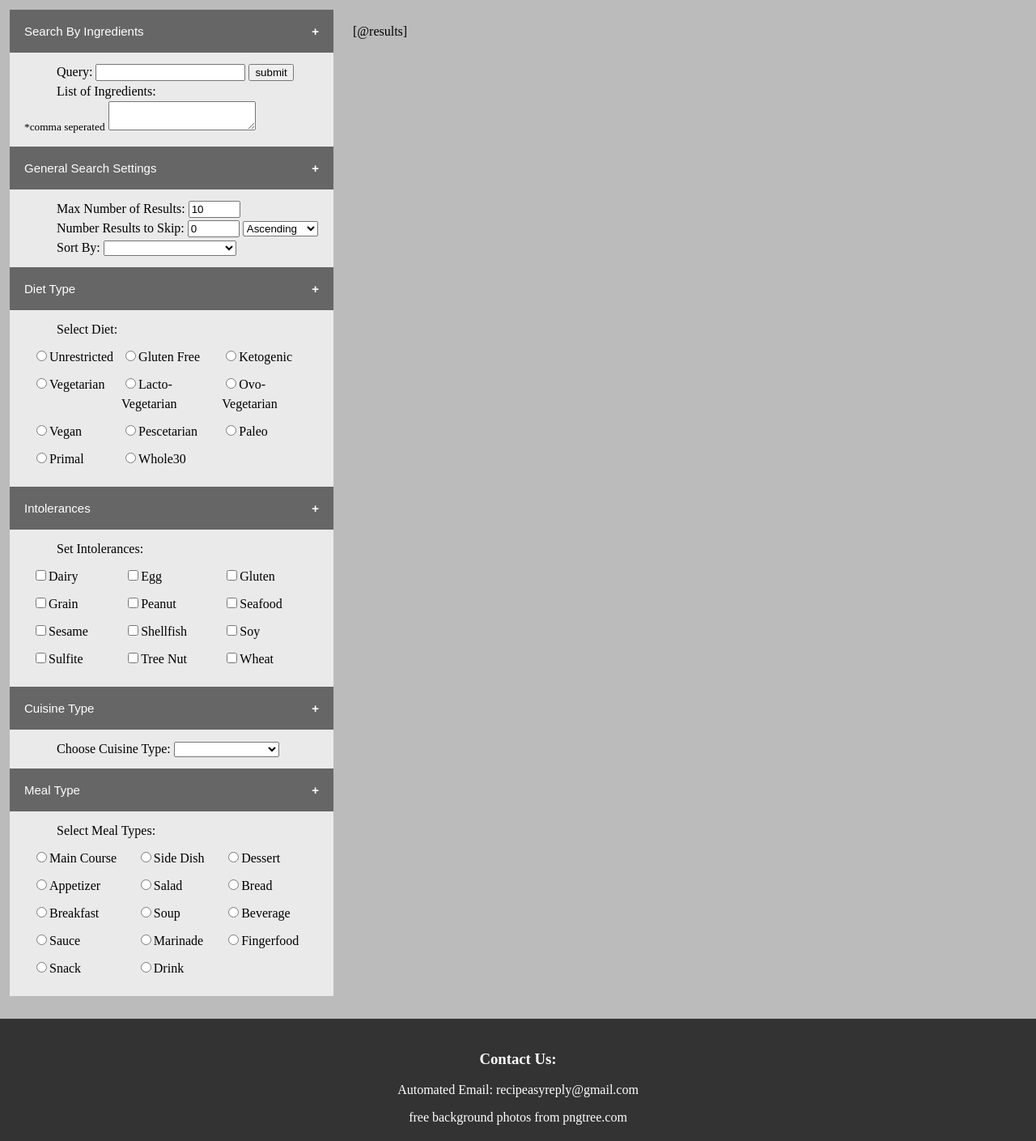
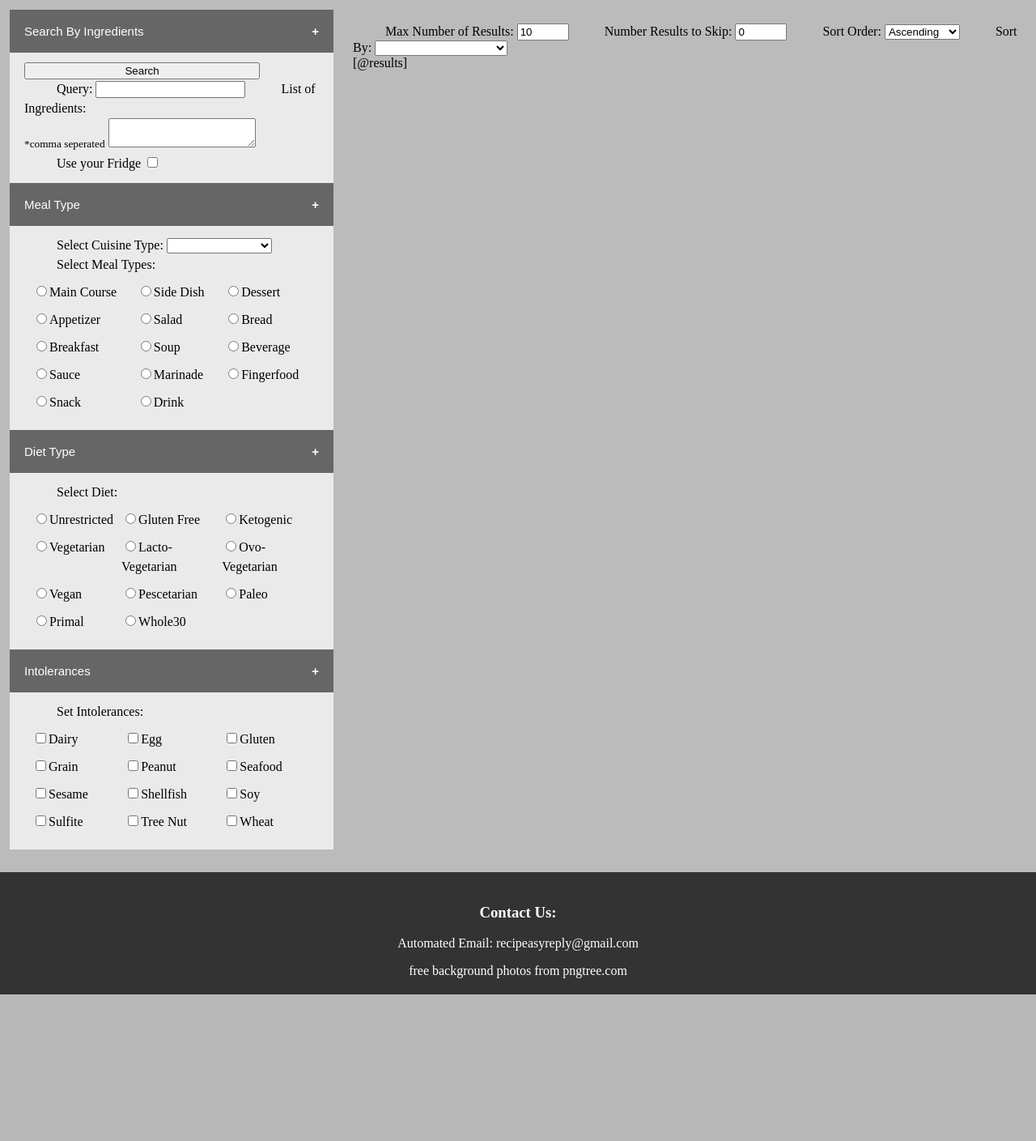
Before and after one commit to Dinesh1503/RecipEasy-Recipe-Website-, a PHP site: page /search.php in a window 1280 px wide. Shown: the part 259-1668 px from the top of the page at 81% size. After the commit the page ends 1487 px from the top, so only its background shows below. Run offline with PHP 8.4, Linux system fonts and the light colour scheme.

Commit message:
Templated search page

```diff
--- /dev/null
+++ b/Main/elements/form-cuisine.tpl
@@ -0,0 +1,30 @@
+<!-- <label for="cuisine">Choose from dropdown</label> -->
+<select name="cuisine" id="cuisineList">
+    <option value=""></option>
+    <option value="African">African</option>
+    <option value="American">American</option>
+    <option value="British">British</option>
+    <option value="Cajun">Cajun</option>
+    <option value="Caribbean">Caribbean</option>
+    <option value="Chinese">Chinese</option>
+    <option value="Eastern European">Eastern European</option>
+    <option value="European">European</option>
+    <option value="French">French</option>
+    <option value="German">German</option>
+    <option value="Greek">Greek</option>
+    <option value="Indian">Indian</option>
+    <option value="Irish">Irish</option>
+    <option value="Italian">Italian</option>
+    <option value="Japanese">Japanese</option>
+    <option value="Jewish">Jewish</option>
+    <option value="Korean">Korean</option>
+    <option value="Latin American">Latin American</option>
+    <option value="Mediterranean">Mediterranean</option>
+    <option value="Mexican">Mexican</option>
+    <option value="Middle Eastern">Middle Eastern</option>
+    <option value="Nordic">Nordic</option>
+    <option value="Southern">Southern</option>
+    <option value="Spanish">Spanish</option>
+    <option value="Thai">Thai</option>
+    <option value="Vietnamese">Vietnamese</option>
+</select>
--- /dev/null
+++ b/Main/elements/page-search.tpl
@@ -0,0 +1,6 @@
+<link rel="stylesheet" type="text/css" href="css/search.css">
+<div class="two-columns">
+    [@searchBar]
+    [@searchResults]
+    <script src="elements/collapse.js"></script>
+</div>
--- a/Main/elements/resultsGrid.tpl
+++ b/Main/elements/resultsGrid.tpl
@@ -1,4 +1,41 @@
 <div class="searchResults" >
+    <div class="grid-settings">
+        <label for="number">Max Number of Results:</label>
+		<input type="number" id="quantity" name="number" min="1" max="100" value="10">
+		<label for="offset">Number Results to Skip:</label>
+		<input type="number" id="skips" name="offset" min="0" max="900" value="0">
+		<label for="sortDirection">Sort Order:</label>
+		<select name="sortDirection" id="sortDirection">
+			<option value="asc">Ascending</option>
+			<option value="desc">Descending</option>
+		</select>
+		<label for="sort">Sort By:</label>
+		<select name="sort" id="sort">
+			<option value=""></option>
+			<option value="meta-score">Meta-Score</option>
+			<option value="popularity">Popularity</option>
+			<option value="healthiness">Healthiness</option>
+			<option value="price">Price</option>
+			<option value="time">Time</option>
+			<option value="random">Random</option>
+			<option value="max-used-ingredients">Max-Used-Ingredients</option>
+			<option value="min-missing-ingredients">Min-Missing-Ingredients</option>
+			<option value="alcohol">Alcohol</option>
+			<option value="caffeine">Caffeine</option>
+			<option value="energy">Energy</option>
+			<option value="protein">Protein</option>
+			<option value="sodium">Sodium</option>
+			<option value="sugar">Sugar</option>
+			<option value="calories">Calories</option>
+			<option value="carbohydrates">Carbohydrates</option>
+			<option value="carbs">Carbs</option>
+			<option value="cholesterol">Cholesterol</option>
+			<option value="total-fat">Total-Fat</option>
+			<option value="trans-fat">Trans-Fat</option>
+			<option value="saturated-fat">Saturated-Fat</option>
+			<option value="fiber">Fiber</option>
+		</select>
+    </div>
     <div class="results-grid">
         [@results]
     </div>
--- a/Main/elements/searchBar.html
+++ /dev/null
@@ -1,252 +0,0 @@
-<link rel="stylesheet" type="text/css" href="css/search.css">
-<div class="searchBar">
-	<form method="get" style="display:block;text-decoration:none;">
-
-		<!-- Set Ingredients -->
-		<button type="button" class="collapsible">Search By Ingredients</button>
-		<div class="content">
-			<!-- query -->
-			<label for="query">Query:</label>
-			<input type="text" name="query" class="text"/>
-			<input type="submit" name="searchBtn" class="submit" value="submit"/>
-			<br>
-			<!-- ingredients list -->
-			<label for="ingrTextArea">List of Ingredients:  <br><small>*comma seperated</small></label>
-			<textarea id="ingrTextArea" name="includeIngredients" value=""></textarea>
-		</div>
-
-
-		<button type="button" class="collapsible">General Search Settings</button>
-		<div class="content">
-		<!-- get number of search results -->
-			<label for="number">Max Number of Results:</label>
-			<input type="number" id="quantity" name="number" min="1" max="100" value="10"><br>
-			<label for="offset">Number Results to Skip:</label>
-			<input type="number" id="skips" name="offset" min="0" max="900" value="0">
-			<select name="sortDirection" id="sortDirection">
-				<option value="asc">Ascending</option>
-				<option value="desc">Descending</option>
-			</select><br>
-			<label for="sort">Sort By:</label>
-			<select name="sort" id="sort">
-				<option value=""></option>
-				<option value="meta-score">Meta-Score</option>
-				<option value="popularity">Popularity</option>
-				<option value="healthiness">Healthiness</option>
-				<option value="price">Price</option>
-				<option value="time">Time</option>
-				<option value="random">Random</option>
-				<option value="max-used-ingredients">Max-Used-Ingredients</option>
-				<option value="min-missing-ingredients">Min-Missing-Ingredients</option>
-				<option value="alcohol">Alcohol</option>
-				<option value="caffeine">Caffeine</option>
-				<option value="energy">Energy</option>
-				<option value="protein">Protein</option>
-				<option value="sodium">Sodium</option>
-				<option value="sugar">Sugar</option>
-				<option value="calories">Calories</option>
-				<option value="carbohydrates">Carbohydrates</option>
-				<option value="carbs">Carbs</option>
-				<option value="cholesterol">Cholesterol</option>
-				<option value="total-fat">Total-Fat</option>
-				<option value="trans-fat">Trans-Fat</option>
-				<option value="saturated-fat">Saturated-Fat</option>
-				<option value="fiber">Fiber</option>
-			</select>
-		</div>
-
-
-		<!-- Set diet type -->
-		<button type="button" class="collapsible">Diet Type</button>
-		<div class="content">
-			<label>Select Diet:</label>
-			<div class="grid-container">
-				<div>
-				<input type="radio" id="diet0" name="diet" value="Unrestricted">Unrestricted
-				</div>
-				<div>
-				<input type="radio" id="diet1" name="diet" value="Gluten Free">Gluten Free
-				</div>
-				<div>
-				<input type="radio" id="diet2" name="diet" value="Ketogenic">Ketogenic
-				</div>
-				<div>
-				<input type="radio" id="diet3" name="diet" value="Vegetarian">Vegetarian
-				</div>
-				<div>
-				<input type="radio" id="diet4" name="diet" value="Lacto-Vegetarian">Lacto-Vegetarian
-				</div>
-				<div>
-				<input type="radio" id="diet5" name="diet" value="Ovo-Vegetarian">Ovo-Vegetarian
-				</div>
-				<div>
-				<input type="radio" id="diet6" name="diet" value="Vegan">Vegan
-				</div>
-				<div>
-				<input type="radio" id="diet7" name="diet" value="Pescetarian">Pescetarian
-				</div>
-				<div>
-				<input type="radio" id="diet8" name="diet" value="Paleo">Paleo
-				</div>
-				<div>
-				<input type="radio" id="diet9" name="diet" value="Primal">Primal
-				</div>
-				<div>
-				<input type="radio" id="diet10" name="diet" value="Whole30">Whole30
-				</div>
-			</div>
-		</div>
-
-
-		<!-- Set intolerance(s) -->
-		<button type="button" class="collapsible">Intolerances</button>
-		<div class="content">
-			<label>Set Intolerances:</label>
-			<div class="grid-container">
-				<div>
-				<input type="checkbox" id="intolerance1" name="intolerances" value="Dairy">Dairy
-				</div>
-				<div>
-				<input type="checkbox" id="intolerance2" name="intolerances" value="Egg">Egg
-				</div>
-				<div>
-				<input type="checkbox" id="intolerance3" name="intolerances" value="Gluten">Gluten
-				</div>
-				<div>
-				<input type="checkbox" id="intolerance4" name="intolerances" value="Grain">Grain
-				</div>
-				<div>
-				<input type="checkbox" id="intolerance5" name="intolerances" value="Peanut">Peanut
-				</div>
-				<div>
-				<input type="checkbox" id="intolerance6" name="intolerances" value="Seafood">Seafood
-				</div>
-				<div>
-				<input type="checkbox" id="intolerance7" name="intolerances" value="Sesame">Sesame
-				</div>
-				<div>
-				<input type="checkbox" id="intolerance8" name="intolerances" value="Shellfish">Shellfish
-				</div>
-				<div>
-				<input type="checkbox" id="intolerance9" name="intolerances" value="Soy">Soy
-				</div>
-				<div>
-				<input type="checkbox" id="intolerance10" name="intolerances" value="Sulfite">Sulfite
-				</div>
-				<div>
-				<input type="checkbox" id="intolerance11" name="intolerances" value="Tree Nut">Tree Nut
-				</div>
-				<div>
-				<input type="checkbox" id="intolerance12" name="intolerances" value="Wheat">Wheat
-				</div>
-			</div>
-		</div>
-
-
-		<!-- Set cuisin type -->
-		<button type="button" class="collapsible">Cuisine Type</button>
-		<div class="content">
-			<label for="cuisine">Choose Cuisine Type:</label>
-			<select name="cuisine" id="cuisineList">
-				<option value=""></option>
-				<option value="African">African</option>
-				<option value="American">American</option>
-				<option value="British">British</option>
-				<option value="Cajun">Cajun</option>
-				<option value="Caribbean">Caribbean</option>
-				<option value="Chinese">Chinese</option>
-				<option value="Eastern European">Eastern European</option>
-				<option value="European">European</option>
-				<option value="French">French</option>
-				<option value="German">German</option>
-				<option value="Greek">Greek</option>
-				<option value="Indian">Indian</option>
-				<option value="Irish">Irish</option>
-				<option value="Italian">Italian</option>
-				<option value="Japanese">Japanese</option>
-				<option value="Jewish">Jewish</option>
-				<option value="Korean">Korean</option>
-				<option value="Latin American">Latin American</option>
-				<option value="Mediterranean">Mediterranean</option>
-				<option value="Mexican">Mexican</option>
-				<option value="Middle Eastern">Middle Eastern</option>
-				<option value="Nordic">Nordic</option>
-				<option value="Southern">Southern</option>
-				<option value="Spanish">Spanish</option>
-				<option value="Thai">Thai</option>
-				<option value="Vietnamese">Vietnamese</option>
-			</select>
-		</div>
-
-
-		<!-- Meal Type -->
-		<button type="button" class="collapsible">Meal Type</button>
-		<div class="content">
-			<label>Select Meal Types:</label>
-			<div class="grid-container">
-				<div>
-				<input type="radio" id="mealType1" name="type" value="main course">Main Course
-				</div>
-				<div>
-				<input type="radio" id="mealType2" name="type" value="side dish">Side Dish
-				</div>
-				<div>
-				<input type="radio" id="mealType3" name="type" value="dessert">Dessert
-				</div>
-				<div>
-				<input type="radio" id="mealType4" name="type" value="appetizer">Appetizer
-				</div>
-				<div>
-				<input type="radio" id="mealType5" name="type" value="salad">Salad
-				</div>
-				<div>
-				<input type="radio" id="mealType6" name="type" value="bread">Bread
-				</div>
-				<div>
-				<input type="radio" id="mealType7" name="type" value="breakfast">Breakfast
-				</div>
-				<div>
-				<input type="radio" id="mealType8" name="type" value="soup">Soup
-				</div>
-				<div>
-				<input type="radio" id="mealType9" name="type" value="beverage">Beverage
-				</div>
-				<div>
-				<input type="radio" id="mealType10" name="type" value="sauce">Sauce
-				</div>
-				<div>
-				<input type="radio" id="mealType11" name="type" value="marinade">Marinade
-				</div>
-				<div>
-				<input type="radio" id="mealType12" name="type" value="fingerfood">Fingerfood
-				</div>
-				<div>
-				<input type="radio" id="mealType13" name="type" value="snack">Snack
-				</div>
-				<div>
-				<input type="radio" id="mealType14" name="type" value="drink">Drink
-				</div>
-			</div>
-		</div>
-	</form>
-</div>
-
-
-<script>
-var coll = document.getElementsByClassName("collapsible");
-var i;
-
-for (i = 0; i < coll.length; i++) {
-coll[i].addEventListener("click", function() {
-	this.classList.toggle("active");
-	var content = this.nextElementSibling;
-	if (content.style.display === "block") {
-	content.style.display = "none";
-	} else {
-	content.style.display = "block";
-	}
-});
-coll[i].nextElementSibling.style.display = "block";
-}
-
-</script>
--- /dev/null
+++ b/Main/elements/searchBar.tpl
@@ -0,0 +1,51 @@
+<div class="searchBar">
+	<form method="get" style="display:block;text-decoration:none;">
+
+		<!-- Set Ingredients -->
+		<button type="button" class="collapsible">Search By Ingredients</button>
+		<div class="content">
+			<!-- query -->
+			<input type="submit" name="searchBtn" class="submit" value="Search" style="width: 80%;"/>
+			<br>
+			<label for="query">Query:</label>
+			<input type="text" name="query" class="text"/>
+			<!-- ingredients list -->
+			<label for="ingrTextArea">List of Ingredients:  <br><small>*comma seperated</small></label>
+			<textarea id="ingrTextArea" name="includeIngredients" value=""></textarea>
+			<br>
+			<label for="fridgeCheckbox">Use your Fridge</label>
+			<input type="checkbox" id="fridgeCheckbox" name="useFridge" value="true">
+		</div>
+
+		<!-- Meal Type -->
+		<button type="button" class="collapsible">Meal Type</button>
+		<div class="content">
+			<label>Select Cuisine Type:</label>
+			[@cuisine]
+			<br>
+			<label>Select Meal Types:</label>
+			<div class="grid-container">
+				[@meal]
+			</div>
+		</div>
+
+		<!-- Set diet type -->
+		<button type="button" class="collapsible">Diet Type</button>
+		<div class="content">
+			<label>Select Diet:</label>
+			<div class="grid-container">
+				[@diet]
+			</div>
+		</div>
+
+		<!-- Set intolerance(s) -->
+		<button type="button" class="collapsible">Intolerances</button>
+		<div class="content">
+			<label>Set Intolerances:</label>
+			<div class="grid-container">
+				[@intolerances]
+			</div>
+		</div>
+
+	</form>
+</div>
--- a/Main/search.php
+++ b/Main/search.php
@@ -4,7 +4,12 @@
 
 	require_once("main.php");
 
-	$content = file_get_contents("elements/searchBar.html");
+	$bar = new Template("elements/searchBar.tpl");
+	$bar->set("cuisine", file_get_contents("elements/form-cuisine.tpl"));
+	$bar->set("meal", file_get_contents("elements/form-meal.tpl"));
+	$bar->set("diet", file_get_contents("elements/form-diet.tpl"));
+	$bar->set("intolerances", file_get_contents("elements/form-intolerances.tpl"));
+
 	$grid = new Template("elements/resultsGrid.tpl");
 
 	if (array_key_exists("searchBtn", $_GET)) {
@@ -34,20 +39,9 @@
 			$recipes = $json->results;
 			for ($i = 0; $i < count($recipes); $i++) {
 				$recipe = $recipes[$i];
-				/*
-				<ul>
-					<li>Calories: $recipe->calories</li>
-					<li>Carbs: $recipe->carbs</li>
-					<li>Fat: $recipe->fat</li>
-					<li>Protein: $recipe->protein</li>
-				<ul>
-				Some basic information should be displayed in the grid item
-				Can't get from search rn and dont got time
-				Please sort out
-				*/
 
 				$result = new Template("elements/searchResult.tpl");
-				$result->set("link", "redirect_to_recipe.php/?db_id=$recipe->id");
+				$result->set("link", "recipe.php/?recipe_id=$recipe->id");
 				$result->set("title", "$recipe->title");
 				$result->set("img", "$recipe->image");
 				$results = $results . $result->output();
@@ -59,9 +53,15 @@
 		$grid->set("results", $results);
 	}
 
+	$page = new Template("elements/page-search.tpl");
+	$page->set("searchBar", $bar->output());
+	$page->set("searchResults", $grid->output());
+
+	$content = $page->output();
+
 	$layout = new Template("index.tpl");
 	$layout->set("title", "Search");
 	$layout->set("user", getUserElements());
-	$layout->set("content", $content . $grid->output());
+	$layout->set("content", $content);
 	echo($layout->output());
 ?>
```
Also changed, not shown: Main/elements/collapse.js (added, +16 -0 lines), Main/elements/form-diet.tpl (added, +33 -0 lines), Main/elements/form-intolerances.tpl (added, +36 -0 lines), Main/elements/form-meal.tpl (added, +42 -0 lines).
